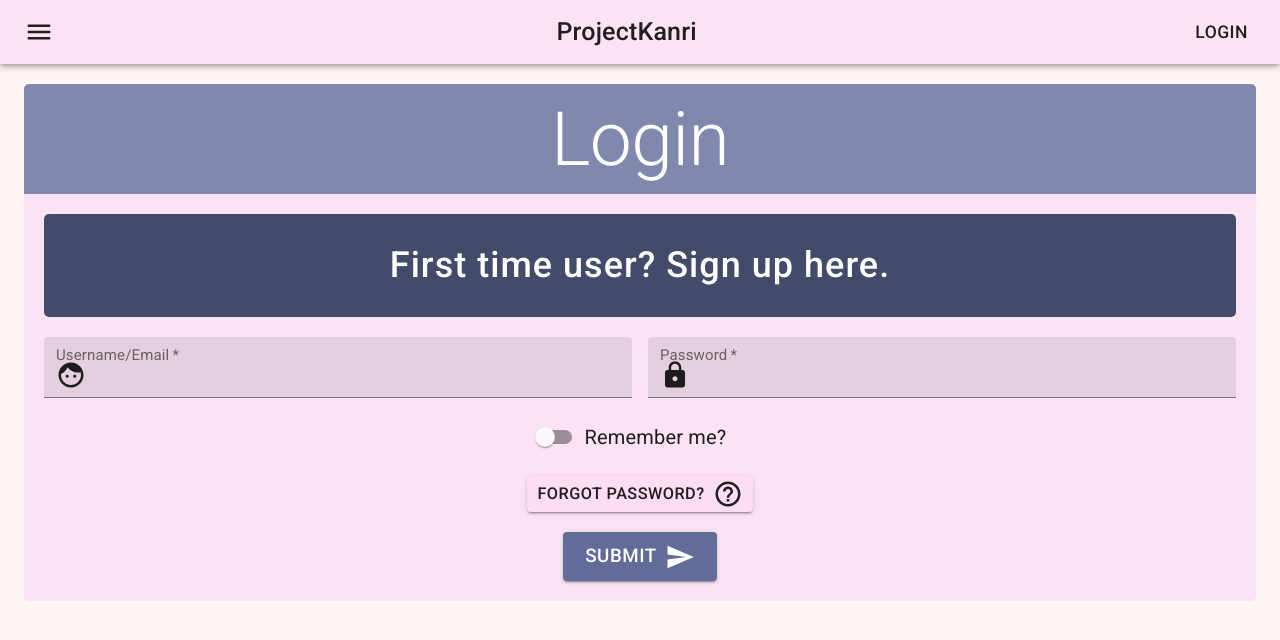
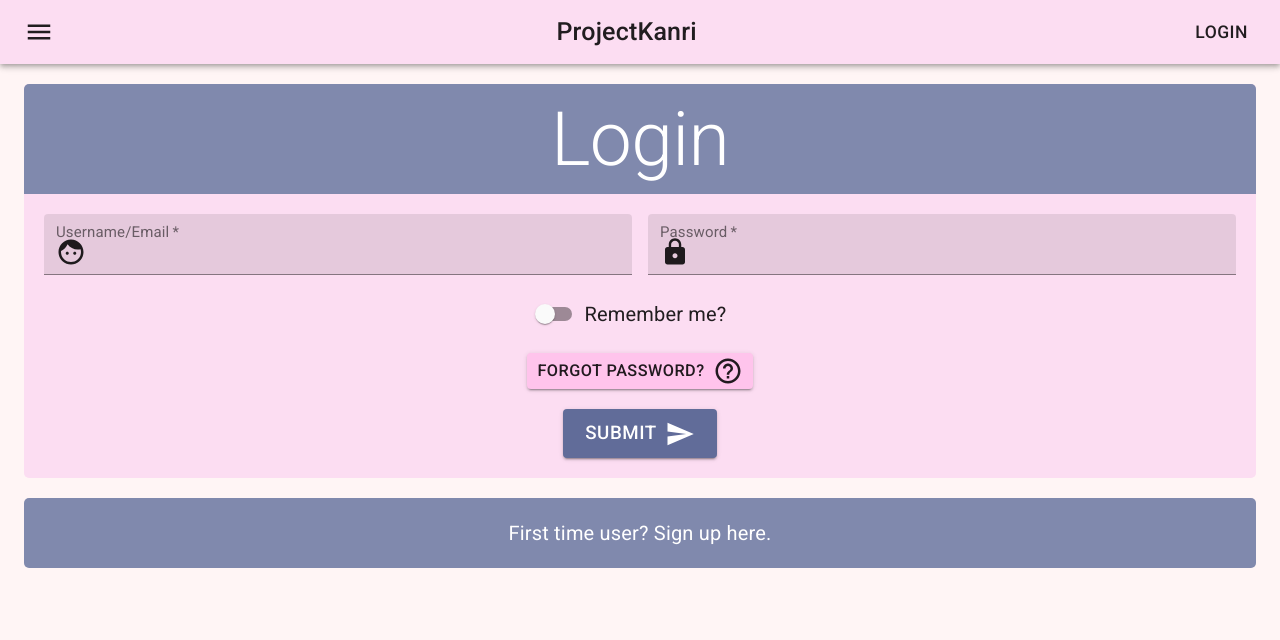
Before and after one commit to moojigc/ProjectKanri, a React (Create React App) app in the folder client/: page /login in a window 1280 px wide. Shown: the top 640 px of the page. Built offline with nearby package versions, Linux system fonts and the light colour scheme; no server answers.

Commit message:
Fixed color scheme setup, added dark mode that checks for user browser preference

```diff
--- a/client/src/App.js
+++ b/client/src/App.js
@@ -20,6 +20,7 @@ function App() {
 	const darkMode = useMediaQuery("(prefers-color-scheme: dark)");
 
 	const preferredTheme = theme(darkMode);
+	const forceLightTheme = theme(false);
 
 	const [isMounted, setMounted] = useState(false);
 	const [user, setUser] = useState({
@@ -58,7 +59,9 @@ function App() {
 								null}
 							</Route>
 							<Route exact path="/welcome">
-								<Welcome />
+								<ThemeProvider theme={forceLightTheme}>
+									<Welcome />
+								</ThemeProvider>
 							</Route>
 							<Route exact path="/login">
 								<Login />
--- a/client/src/App.scss
+++ b/client/src/App.scss
@@ -1,5 +1,3 @@
-@import "./utils/reset";
-
 :root {
 	font-size: 20px;
 	font-family: "Roboto", Helvetica, Arial, sans-serif;
--- a/client/src/components/ForgotModal/index.js
+++ b/client/src/components/ForgotModal/index.js
@@ -111,6 +111,7 @@ const ForgotModal = ({ open, setOpen }) => {
 						</Grid>
 						<Grid container justify="center">
 							<Button
+								text
 								endIcon={<SendOutlined />}
 								type="submit"
 								variant="contained"
--- a/client/src/components/MiniComponents/Alert.js
+++ /dev/null
@@ -1,35 +0,0 @@
-import React from "react";
-import { makeStyles, Box } from "@material-ui/core";
-
-/**
- * Alerts the user to a success or failure
- * @param {Object} props
- * @param {"error" | "success"} props.type
- * @param {any} props.children
- * @param {import("@material-ui/core").BoxProps} [props.other]
- */
-export const Alert = (props) => {
-	const { type, other } = props;
-	const useStyles = makeStyles((theme) => ({
-		alert: {
-			background:
-				type === "success" ? theme.palette.success.light : theme.palette.error.light,
-			display: "flex",
-			justifyContent: "center",
-			alignItems: "center",
-			fontSize: "1.5rem",
-			padding: "1rem",
-			borderRadius: "0.25rem",
-			color:
-				type === "success"
-					? theme.palette.success.contrastText
-					: theme.palette.error.contrastText
-		}
-	}));
-	const classes = useStyles();
-	return (
-		<Box {...other} className={classes.alert}>
-			{props.children}
-		</Box>
-	);
-};
--- a/client/src/components/MiniComponents/index.js
+++ b/client/src/components/MiniComponents/index.js
@@ -13,8 +13,8 @@ const useStyles = makeStyles((theme) => ({
 		margin: "-1rem -1rem 1rem -1rem"
 	},
 	wrapper: {
-		background: theme.palette.primary.light,
-		color: theme.palette.primary.contrastText,
+		background: theme.palette.background.paper,
+		color: theme.palette.getContrastText(theme.palette.background.paper),
 		borderRadius: "0.25rem",
 		padding: "1rem",
 		margin: "1rem 0"
@@ -26,12 +26,9 @@ const useStyles = makeStyles((theme) => ({
 		marginBottom: "1rem",
 		fontSize: "1.8rem",
 		padding: "1rem",
-		background: theme.palette.secondary.dark,
+		background: theme.palette.secondary.light,
 		color: theme.palette.secondary.contrastText,
 		borderRadius: "0.25rem",
-		"& a": {
-			color: "inherit"
-		},
 		"&:hover": {
 			background: theme.palette.secondary.main
 		}
@@ -40,6 +37,7 @@ const useStyles = makeStyles((theme) => ({
 
 /**
  * A title component built around Material UI's `<Typography/>`. By default an h1 but h2 sizing.
+ * **Must** go inside a `<Wrapper/>`.
  * @param {import("@material-ui/core").TypographyProps} [props]
  */
 export const Title = (props) => {
@@ -66,6 +64,7 @@ export const Wrapper = (props) => {
 };
 
 /**
+ * Button that takes a route as the `to` prop; e.g `to="/login"`
  * @param {Object} props
  * @param {string} props.to
  * @param {boolean} [props.info]
@@ -74,17 +73,20 @@ export const Wrapper = (props) => {
 export const ButtonLink = ({ to, info, color, className, children, ...props }) => {
 	const history = useHistory();
 	const classes = useStyles();
+	const handleClick = (event) => {
+		event.preventDefault();
+		history.push(to);
+	};
 	return (
 		<Button
-			onClick={() => history.push(to)}
+			color={color}
+			href={to}
+			onClick={handleClick}
 			className={info ? classes.info : className}
 			{...props}>
-			<Link to={to} component={A} color={color}>
-				{children}
-			</Link>
+			<Typography>{children}</Typography>
 		</Button>
 	);
 };
 
-export { Alert } from "./Alert";
 export { default as Snackbar } from "./Snackbar";
--- a/client/src/components/Navbar/index.js
+++ b/client/src/components/Navbar/index.js
@@ -25,10 +25,10 @@ import userAPI from "../../utils/userAPI";
 
 const useStyles = makeStyles((theme) => ({
 	nav: {
-		background: theme.palette.primary.light
+		background: theme.palette.background.paper
 	},
 	drawer: {
-		background: theme.palette.primary.light,
+		background: theme.palette.background.paper,
 		padding: "1rem",
 		height: "inherit",
 		"& *": {
--- a/client/src/pages/Login/index.js
+++ b/client/src/pages/Login/index.js
@@ -20,26 +20,6 @@ import { makeStyles, Box } from "@material-ui/core";
 import { Alert } from "@material-ui/lab";
 import { Title, Wrapper, ButtonLink } from "../../components/MiniComponents";
 import ForgotModal from "../../components/ForgotModal";
-
-const useStyles = makeStyles((theme) => ({
-	info: {
-		textAlign: "center",
-		textTransform: "unset",
-		width: "100%",
-		marginBottom: "1rem",
-		fontSize: "1.8rem",
-		padding: "1rem",
-		background: theme.palette.secondary.dark,
-		color: theme.palette.secondary.contrastText,
-		borderRadius: "0.25rem",
-		"& a": {
-			color: "inherit"
-		},
-		"&:hover": {
-			background: theme.palette.secondary.main
-		}
-	}
-}));
 
 const Login = () => {
 	const history = useHistory();
@@ -75,13 +55,6 @@ const Login = () => {
 				<Wrapper>
 					<Title>Login</Title>
 					<form onSubmit={handleLogin}>
-						<Grid container>
-							<Grid item sm={12}>
-								<ButtonLink to="/signup" info>
-									First time user? Sign up here.
-								</ButtonLink>
-							</Grid>
-						</Grid>
 						<Grid container justify="center" spacing={2}>
 							<Grid item md={6}>
 								<TextField
@@ -175,6 +148,13 @@ const Login = () => {
 						</Grid>
 					</form>
 				</Wrapper>
+				<Grid container>
+					<Grid item sm={12}>
+						<ButtonLink to="/signup" info>
+							First time user? Sign up here.
+						</ButtonLink>
+					</Grid>
+				</Grid>
 				{flash.message ? <Alert severity={flash.type}>{flash.message}</Alert> : null}
 			</Container>
 		</React.Fragment>
--- a/client/src/pages/Register/index.js
+++ b/client/src/pages/Register/index.js
@@ -14,19 +14,11 @@ import userAPI from "../../utils/userAPI";
 import FormGroup from "@material-ui/core/FormGroup";
 import { makeStyles } from "@material-ui/core";
 import { FlashContext } from "../../utils/FlashContext";
-import { Alert, Title, Wrapper, ButtonLink } from "../../components/MiniComponents";
+import { Title, Wrapper, ButtonLink } from "../../components/MiniComponents";
 import { UserContext } from "../../utils/UserContext";
-
-const useStyles = makeStyles((theme) => ({
-	gradient: {
-		background: "linear-gradient(159deg, rgba(255,222,222,1) 0%, rgba(97,108,153,1) 100%)",
-		height: "calc(100vh - 4rem)",
-		padding: "2rem"
-	}
-}));
+import { Alert } from "@material-ui/lab";
 
 const Register = () => {
-	const classes = useStyles();
 	const { user } = useContext(UserContext);
 	const [userDetails, setUserDetails] = useState({
 		firstName: "",
@@ -50,7 +42,6 @@ const Register = () => {
 		setFlash({ message: null, type: null });
 	}, []);
 	return (
-		<div className={classes.gradient}>
 		<Container maxWidth="lg" component="main">
 			<Wrapper padding="2rem">
 				<Title>Sign Up</Title>
@@ -220,7 +211,6 @@ const Register = () => {
 			</Wrapper>
 			{flash.message ? <Alert type={flash.type}>{flash.message}</Alert> : null}
 		</Container>
-		</div>
 	);
 };
 
--- a/client/src/pages/Welcome/index.js
+++ b/client/src/pages/Welcome/index.js
@@ -1,16 +1,13 @@
-import React, { useEffect, useState, useContext, useRef } from "react";
+import React, { useState, useContext, useRef } from "react";
 import Grid from "@material-ui/core/Grid";
 import TextField from "@material-ui/core/TextField";
 import Button from "@material-ui/core/Button";
 import Container from "@material-ui/core/Container";
 import { UserContext } from "../../utils/UserContext";
-import { FlashContext } from "../../utils/FlashContext";
 import { useHistory } from "react-router-dom";
-import { makeStyles, Box, Typography, useMediaQuery } from "@material-ui/core";
-import { Alert } from "@material-ui/lab";
-import { Title, Wrapper, ButtonLink } from "../../components/MiniComponents";
+import { makeStyles, Box, Typography, useMediaQuery, Paper } from "@material-ui/core";
+import { ButtonLink } from "../../components/MiniComponents";
 import { ArrowForward } from "@material-ui/icons";
-import Register from "../Register";
 
 const useStyles = makeStyles((theme) => ({
 	welcome: {
@@ -18,10 +15,6 @@ const useStyles = makeStyles((theme) => ({
 		width: "100vw",
 		height: "100vh",
 		padding: "2rem"
-	},
-	continueBtn: {
-		background: theme.palette.secondary.main,
-		color: theme.palette.secondary.contrastText
 	}
 }));
 
@@ -43,26 +36,25 @@ const Welcome = () => {
 	return (
 		<Container maxWidth="xl" disableGutters className={classes.welcome}>
 			<Box>
-				<Grid container spacing={4}>
-					<Grid item container xs={12}>
-						<Grid item xs={12}>
+				<Grid container>
 					<Typography
 						variant={isMobile ? "h2" : "h1"}
 						component="h1"
 						color="textSecondary">
 						Welcome
 					</Typography>
+				</Grid>
+				<Grid container>
 					<Typography
 						variant={isMobile ? "h2" : "h1"}
-								component="h1"
+						component="h2"
 						color="textSecondary">
 						to ProjectKanri.
 					</Typography>
 				</Grid>
-					</Grid>
-					<Grid item container xs={12}>
-						<Grid item xs={12}>
+			</Box>
 			<form onSubmit={handleSubmit}>
+				<Grid container>
 					<TextField
 						inputRef={email}
 						type="email"
@@ -70,27 +62,23 @@ const Welcome = () => {
 						variant="filled"
 						fullWidth
 						color="secondary"
-									label="Enter your email address to get started"
+						label="Enter your email address to get started."
 					/>
+				</Grid>
+				<Grid container>
 					<Button
 						style={{ marginRight: "1rem" }}
 						type="submit"
 						variant="contained"
-									color="secondary"
+						color="primary"
 						endIcon={<ArrowForward />}>
-									<Typography color="textSecondary">Continue Sign Up</Typography>
+						Continue sign up
 					</Button>
-								<ButtonLink
-									to="/login"
-									type="button"
-									className={classes.continueBtn}>
-									Login
+					<ButtonLink variant="contained" color="secondary" to="/login" type="button">
+						Login with exisiting account
 					</ButtonLink>
+				</Grid>
 			</form>
-						</Grid>
-					</Grid>
-				</Grid>
-			</Box>
 		</Container>
 	);
 };
--- a/client/src/utils/_reset.scss
+++ /dev/null
@@ -1,124 +0,0 @@
-html,
-body,
-div,
-span,
-applet,
-object,
-iframe,
-h1,
-h2,
-h3,
-h4,
-h5,
-h6,
-p,
-blockquote,
-pre,
-a,
-abbr,
-acronym,
-address,
-big,
-cite,
-code,
-del,
-dfn,
-em,
-img,
-ins,
-kbd,
-q,
-s,
-samp,
-small,
-strike,
-strong,
-sub,
-sup,
-tt,
-var,
-b,
-u,
-i,
-center,
-dl,
-dt,
-dd,
-ol,
-ul,
-li,
-fieldset,
-form,
-label,
-legend,
-table,
-caption,
-tbody,
-tfoot,
-thead,
-tr,
-th,
-td,
-article,
-aside,
-canvas,
-details,
-embed,
-figure,
-figcaption,
-footer,
-header,
-hgroup,
-menu,
-nav,
-output,
-ruby,
-section,
-summary,
-time,
-mark,
-audio,
-video {
-	margin: 0;
-	padding: 0;
-	border: 0;
-	font-size: 100%;
-	font: inherit;
-	vertical-align: baseline;
-}
-// HTML5 display-role reset for older browsers
-article,
-aside,
-details,
-figcaption,
-figure,
-footer,
-header,
-hgroup,
-menu,
-nav,
-section {
-	display: block;
-}
-body {
-	line-height: 1;
-}
-ol,
-ul {
-	list-style: none;
-}
-blockquote,
-q {
-	quotes: none;
-}
-blockquote:before,
-blockquote:after,
-q:before,
-q:after {
-	content: "";
-	content: none;
-}
-table {
-	border-collapse: collapse;
-	border-spacing: 0;
-}
--- a/client/src/utils/theme.js
+++ b/client/src/utils/theme.js
@@ -3,15 +3,16 @@ import { createMuiTheme } from "@material-ui/core";
 const theme = (darkMode) =>
 	createMuiTheme({
 		palette: {
+			type: darkMode ? "dark" : "light",
 			background: {
-				default: darkMode ? "rgb(50, 50, 50)" : "rgb(255, 245, 245)"
+				default: darkMode ? "rgb(25, 26, 27)" : "rgb(255, 245, 245)",
+				paper: darkMode ? "rgb(50,50,50)" : "rgb(252, 221, 242)"
 			},
 			primary: {
-				type: darkMode ? "dark" : "light",
-				main: darkMode ? "rgb(60, 60, 60)" : "rgb(252, 221, 242)"
+				main: darkMode ? "rgb(97, 108, 153)" : "rgb(255, 196, 236)"
 			},
 			secondary: {
-				main: darkMode ? "rgb(166, 62, 130)" : "rgb(97, 108, 153)"
+				main: darkMode ? "rgb(90, 90, 90)" : "rgb(97, 108, 153)"
 			}
 		}
 	});
```
Lines whose indentation alone changed are shown as unchanged.
